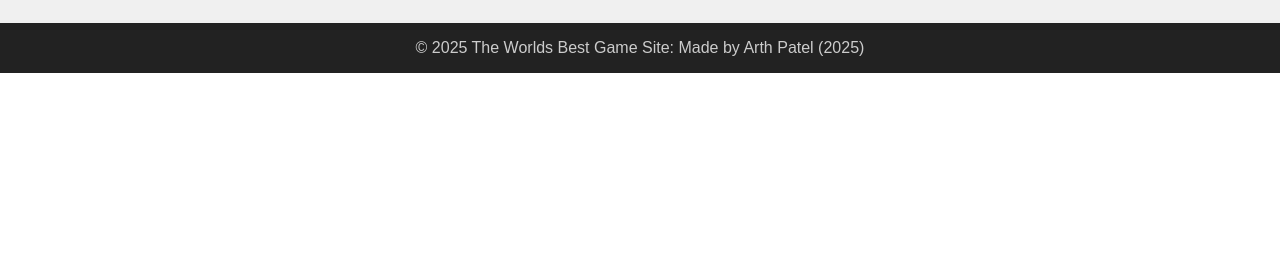
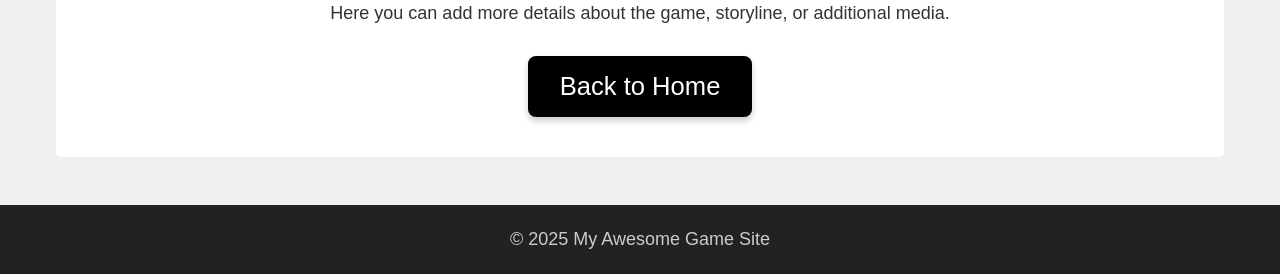
Before and after one commit to bblackie/rc-y12-ap-app, a Flask app: page /game/1 in a window 1280 px wide. Shown: the part 756-1030 px from the top of the page. Before the commit the page ends 829 px from the top, so only its background shows below. Run offline with Flask 2, Linux system fonts and the light colour scheme; data comes from the database, SQL or seed files in the repository.

Commit message:
HERE IS THE MAIN FUNDEMENTALS OF MY WEBSITE. MOST OF MY PRODUCTION IS WORKING GREAT. WILL BE DOING MORE TWEAKS FOR MY FINAL PROJECT. HOWEVER, THIS IS LOOKING GREAT SO FAR FOR WHAT I AM WANTING.

```diff
--- a/my_game_site/static/css/style.css
+++ b/my_game_site/static/css/style.css
@@ -8,102 +10,118 @@
   font-family: Arial, sans-serif;
 }
 
-/* Body styling for background and text color */
+/* Increase the global font size */
 body {
-  background-color: #f0f0f0;
-  color: #333;
+  background-color: #f0f0f0; /* Light gray background */
+  color: #333; /* Dark text */
+  font-size: 18px; /* Slightly larger text */
 }
 
-/* Header styling with dark background and centered text */
+/* ---------------------------
+   Header, Navigation & Footer
+--------------------------- */
 header {
-  background-color: #222;
-  padding: 1rem;
+  background-color: #222; /* Dark header background */
+  padding: 1.5rem;
   text-align: center;
 }
 
-/* Header title styling */
 header h1 a {
   color: #fff;
   text-decoration: none;
-  font-size: 2rem;
+  font-size: 2.5rem;
 }
 
-/* Navigation menu styling */
 nav ul {
   list-style: none;
   margin-top: 1rem;
 }
 
-/* Navigation list items displayed inline */
 nav ul li {
   display: inline-block;
   margin: 0 1rem;
 }
 
-/* Navigation links styling */
 nav ul li a {
   color: #ccc;
   text-decoration: none;
+  font-size: 1.2rem;
 }
 
-/* Hover effect for navigation links */
 nav ul li a:hover {
   color: #fff;
 }
 
-/* Footer styling */
 footer {
   background-color: #222;
   color: #ccc;
   text-align: center;
-  padding: 1rem;
+  padding: 1.5rem;
   margin-top: 2rem;
 }
 
-/* Main content area: centered and with max width */
+/* ---------------------------
+   Main Content Area
+--------------------------- */
 main {
   padding: 1rem;
-  max-width: 1000px;
+  max-width: 1200px;
   margin: 0 auto;
 }
 
-/* Home page container styling */
+/* ---------------------------
+   Home Page Styling
+--------------------------- */
 .home-container {
   text-align: center;
 }
 
-/* Big search bar section with background image */
+/* Big search bar with background image */
 .big-search-bar {
   background-size: cover;
   background-position: center;
-  padding: 4rem 2rem;
-  color: #fff;
+  padding: 6rem 2rem;
   margin-bottom: 2rem;
 }
 
-/* Big search bar heading styling */
 .big-search-bar h2 {
-  font-size: 3rem;
-  margin-bottom: 1rem;
+  font-size: 3.5rem;
+  margin-bottom: 1.5rem;
+  color: #000; /* Black heading for high contrast */
 }
 
-/* Big button styling for the search call-to-action */
-.big-button {
-  font-size: 1.5rem;
-  padding: 1rem 2rem;
+/* ---------------------------
+   Buttons - Awesome, Big, Bold
+--------------------------- */
+.btn-fade, .big-button {
+  display: inline-block;
+  background-color: #000;  /* Sleek black background */
+  color: #fff;             /* Bold white text */
+  padding: 1.5rem 3rem;     /* Big padding for a huge button */
+  font-size: 2rem;         /* Big font size */
+  text-decoration: none;
+  border-radius: 8px;      /* Rounded corners */
+  transition: background-color 0.3s ease, transform 0.3s ease;
+  box-shadow: 0 4px 6px rgba(0,0,0,0.2); /* Subtle shadow for depth */
 }
 
-/* Games list header styling */
+.btn-fade:hover, .big-button:hover {
+  background-color: #333;  /* Slightly lighter black on hover */
+  transform: scale(1.05);
+}
+
+/* ---------------------------
+   Game List Styling on Home Page
+--------------------------- */
 .games-list h2 {
   margin: 2rem 0 1rem;
 }
 
-/* Remove default list style for game list */
 .games-list ul {
   list-style: none;
 }
 
-/* Individual game list item styling */
+/* Each game item container */
 .games-list li {
   background-color: #fff;
   margin: 0.5rem 0;
@@ -154,57 +188,49 @@ main {
   text-align: left;
   display: inline-block;
   background-color: #fff;
-  padding: 1rem;
+  padding: 1.5rem;
   border-radius: 5px;
 }
 
-/* Static game list container in the search page */
+/* Static game list styling in search page */
 .game-list {
   margin-top: 2rem;
   text-align: left;
   display: inline-block;
   background-color: #fff;
-  padding: 1rem;
+  padding: 1.5rem;
   border-radius: 5px;
 }
 
-/* Game detail page container styling */
+/* ---------------------------
+   Game Detail Page Styling
+--------------------------- */
 .game-detail-container {
   background-color: #fff;
-  padding: 2rem;
+  padding: 2.5rem;
   border-radius: 5px;
   text-align: center;
 }
 
-/* Video container styling within the game detail page */
 .game-detail-container .video-container {
-  margin: 1rem 0;
+  margin: 1.5rem 0;
 }
 
-/* Image container styling for game screenshots */
 .game-detail-container .image-container img {
-  max-width: 200px;
+  max-width: 250px;
   margin: 0.5rem;
 }
 
-/* Game description styling within the game detail page */
 .game-detail-container .game-description {
-  margin-top: 1rem;
+  margin-top: 1.5rem;
 }
 
-/* Button styling with fade animation */
-.btn-fade {
-  display: inline-block;
-  background-color: #333;
-  color: #fff;
-  padding: 0.7rem 1.2rem;
-  text-decoration: none;
-  border-radius: 3px;
-  transition: background-color 0.3s ease, transform 0.3s ease;
+/* ---------------------------
+   Game Detail Page Button Override
+   (Smaller and Lower Back Button)
+--------------------------- */
+.game-detail-container .btn-fade {
+  padding: 1rem 2rem;      /* Smaller padding than global btn-fade */
+  font-size: 1.6rem;        /* Smaller font size */
+  margin-top: 2rem;         /* Added margin-top to lower the button */
 }
-
-/* Hover effect for buttons */
-.btn-fade:hover {
-  background-color: #555;
-  transform: scale(1.05);
-}
--- a/my_game_site/templates/base.html
+++ b/my_game_site/templates/base.html
@@ -13,7 +13,7 @@
 <body>
   <!-- Header section with site title and navigation menu -->
   <header>
-    <h1><a href="{{ url_for('home') }}">The Worlds Best Game Site</a></h1>
+    <h1><a href="{{ url_for('home') }}">My Awesome Game Site</a></h1>
     <nav>
       <ul>
         <li><a href="{{ url_for('home') }}">Home</a></li>
@@ -30,7 +30,7 @@
 
   <!-- Footer section -->
   <footer>
-    <p>© 2025 The Worlds Best Game Site: Made by Arth Patel (2025)</p>
+    <p>© 2025 My Awesome Game Site</p>
   </footer>
 </body>
 </html>
```
Also changed, not shown: other parts of my_game_site/static/css/style.css (+28 -10 lines), my_game_site/templates/index.html (+4 -8 lines).
